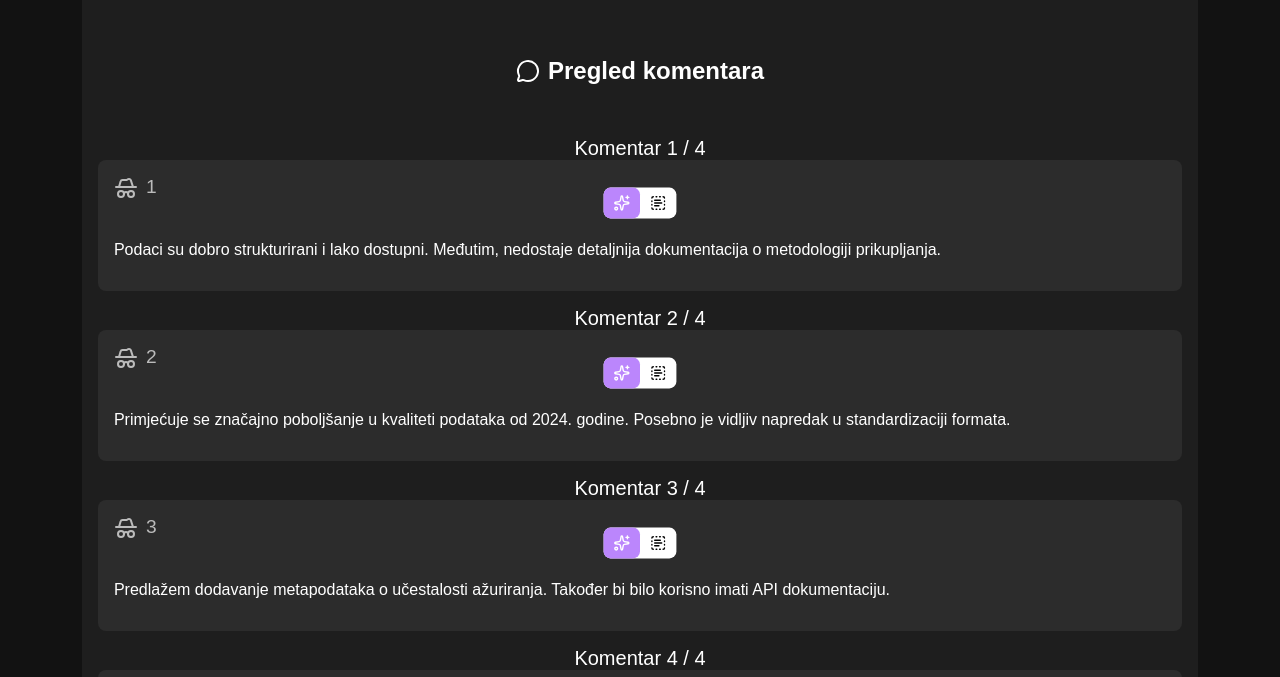
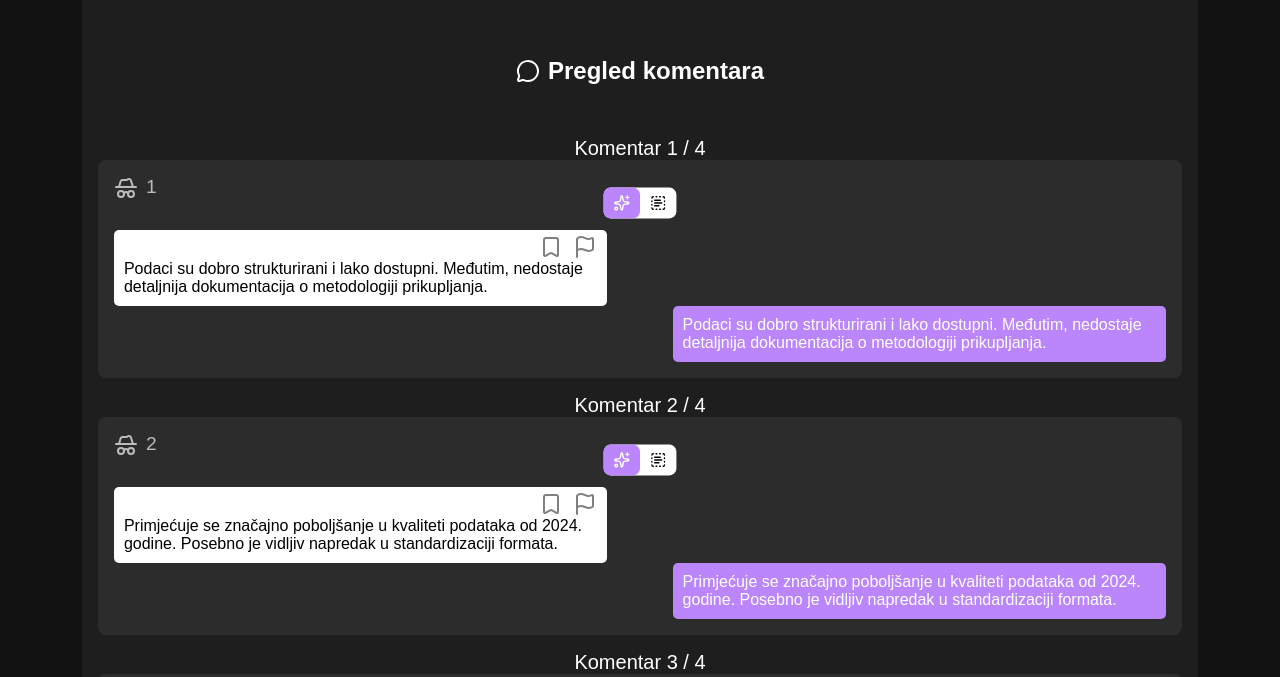
Before and after one commit to Luka147m/R-Gradani, a React (Vite) app in the folder frontend/: page /dataset/2d5f6e7a-4b2c-11ec-81d3-0242ac130003 in a window 1280 px wide. Shown: the part 123-800 px from the top of the page. Built offline with nearby package versions, Linux system fonts and the light colour scheme.

Commit message:
Dataset Page updates

```diff
--- /dev/null
+++ b/frontend/src/CommentBubble.css
@@ -0,0 +1,48 @@
+
+.comment{
+    position: relative;
+    width: 45%;
+    background-color: rgb(227, 197, 197);
+    color: black;
+    padding: 10px;
+    border-radius: 5px;
+
+}
+
+.left{
+    background-color: white;
+    padding-top: 30px;
+}
+
+
+.right{
+    background-color: #BB86FC;
+    color: white;
+    margin-left: auto;
+}
+p{
+    margin: 0px;
+
+}
+
+.icons-top-right {
+    position: absolute;
+    top: 5px;
+    right: 10px;
+    display: flex;
+    gap: 10px;
+    color: gray;
+    cursor: pointer;
+}
+
+.save-icon .active{
+    color: #03DAC6;
+    fill: #03DAC6;
+    stroke: none;
+}
+.report-icon .active{
+    color: #CF6679;
+    fill: #CF6679;
+    stroke: none;
+
+}
--- a/frontend/src/DatasetPage.css
+++ b/frontend/src/DatasetPage.css
@@ -123,6 +123,17 @@ html, body {
     align-items: center;
     justify-content: center;
     font-size: 20px;
+}
+
+.comments-flex{
+    display: flex;
+    flex-direction: column;
+    gap: 12px;
+
+}
+.comment-bubble-space{
+
+    width: 100%;
 }
 
 
--- /dev/null
+++ b/frontend/src/components/CommentBubble.tsx
@@ -0,0 +1,110 @@
+
+import React, {useState, useEffect} from 'react';
+import {Bookmark, Flag} from 'lucide-react';
+
+import "../CommentBubble.css"
+
+interface CommentBubbleProps{
+
+    content: string,
+    isFromComment: boolean
+}
+
+export const CommentBubble: React.FC<CommentBubbleProps> = ({ content, isFromComment }) => {
+
+    const [saved, setSaved] = useState(false);
+    const [reported, setReported] = useState(false);
+
+
+
+    useEffect(() => {
+        try{
+
+            const raw = localStorage.getItem('savedRequests');
+            const arr: string[] = raw ? JSON.parse(raw) : [];
+            setSaved(arr.includes(content));
+
+        } catch{
+            setSaved(false);
+
+        }
+
+    }, [content]);
+
+    useEffect(() => {
+        try{
+            const raw = localStorage.getItem('reportedRequests');
+            const arr: string[] = raw ? JSON.parse(raw) : [];
+            setReported(arr.includes(content));
+
+
+        } catch{
+            setReported(false);
+        }
+    }, [content]);
+
+    const toggleReport = () => {
+        try{
+            const raw = localStorage.getItem('reportedRequests');
+            const arr: string[] = raw ? JSON.parse(raw) : [];
+            if(arr.includes(content)){
+                const filtered = arr.filter(x => x !== content);
+                localStorage.setItem('reportedRequests', JSON.stringify(filtered));
+                setReported(false);
+            }else {
+                arr.push(content);
+                localStorage.setItem('reportedRequests', JSON.stringify(arr));
+                setReported(true);
+
+            }
+        } catch(e){
+            console.error("Error na localStorage-u", e);
+        }
+    }
+
+
+
+    const toggleSave = () => {
+        try{
+            const raw = localStorage.getItem('savedRequests');
+            const arr: string[] = raw ? JSON.parse(raw) : [];
+            if (arr.includes(content)){
+                const filtered = arr.filter(x => x !== content);
+                localStorage.setItem('savedRequests', JSON.stringify(filtered));
+                setSaved(false);
+            }else{
+                arr.push(content);
+                localStorage.setItem('savedRequests', JSON.stringify(arr));
+                setSaved(true);
+
+            }
+        } catch(e) {
+            console.error('Error na localStorage-u', e);
+        }
+    }
+
+
+    return (
+        <div className={`comment ${isFromComment ? "left" : "right"}`}>
+            {isFromComment ? (
+                <div className="icons-top-right">
+                    <Bookmark
+                        className={`save-icon ${saved ? 'saved' : ''}`}
+                        onClick={toggleSave}
+                        color={saved ? '#28a745' : undefined}
+                        fill={saved ? '#28a745' : 'none'}
+                    />
+                    <Flag
+                        className={`report-icon ${reported ? 'reported' : ''}`}
+                        onClick={toggleReport}
+                        color={reported ? '#CF6679' : undefined}
+                        fill={reported ? '#CF6679' : 'none'}
+                    />
+                </div>
+            ) : null}
+
+            <p dangerouslySetInnerHTML={{ __html: content }}></p>
+
+        </div>
+    )
+}
--- a/frontend/src/components/CommentCard.tsx
+++ b/frontend/src/components/CommentCard.tsx
@@ -1,4 +1,5 @@
 import React, { useState } from 'react';
+import { CommentBubble } from './CommentBubble';
 
 import {Sparkles, TextSelect, HatGlasses} from 'lucide-react';
 import '../DatasetPage.css';
@@ -40,10 +41,32 @@ const CommentCard: React.FC<CommentCardProps> = ({ user_id, subject, message, cr
                 <TextSelect size={24} />
                 </button>
             </div>
+            <div className="comments-flex">
+                {selectedComment === "normalSearch" ? (
+                    <p dangerouslySetInnerHTML={{ __html: message }}></p>
+                ) : (
+                    <div className="comment-bubble-space">
+                        <CommentBubble
+                            key={user_id}
+                            content={message}
+                            isFromComment={true}
+                            />
+                        <CommentBubble
+                            key={user_id}
+                            content={message}
+                            isFromComment={false}
+                            />
+
+
+                    </div>
+                )}
 
 
 
-            <p dangerouslySetInnerHTML={{ __html: message }}></p>
+            </div>
+
+
+
 
         </div>
     );
```
